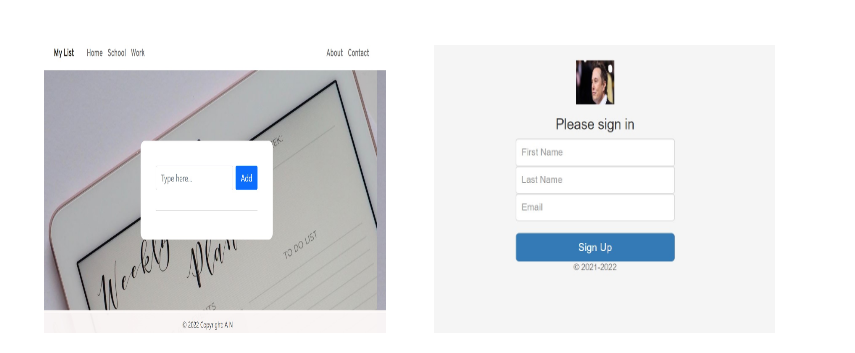
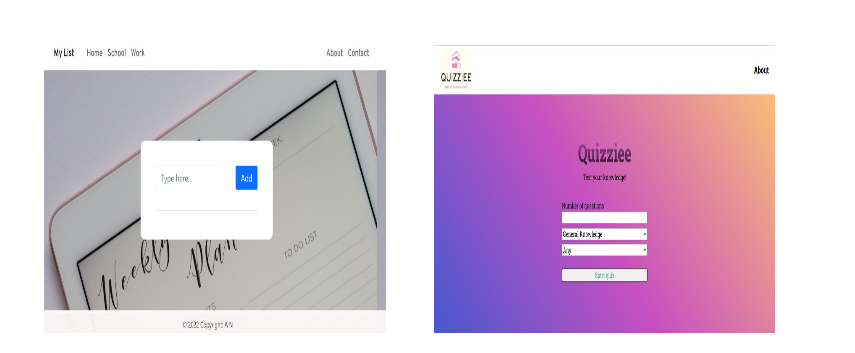
Before and after one commit to Chiku100/Portfolio, a plain HTML site: page index.html in a window 1280 px wide. Shown: the part 1149-1502 px from the top of the page, 425-1280 px from the left. Drawn offline with Linux system fonts and the light colour scheme.

Commit message:
Update index.html

```diff
--- a/index.html
+++ b/index.html
@@ -71,7 +71,7 @@
             </div>
             <div class="project-tile">
                 <a href="https://quizzieechiku.netlify.app/"><img
-                        src="./Images/Screenshot 2022-08-21 105531.jpg" alt=""></a>
+                        src="./Images/Screenshot 2023-02-22 175832.jpg" alt=""></a>
                 <h3>Newsletter sign up form</h3>
             </div>
         </div>
```
